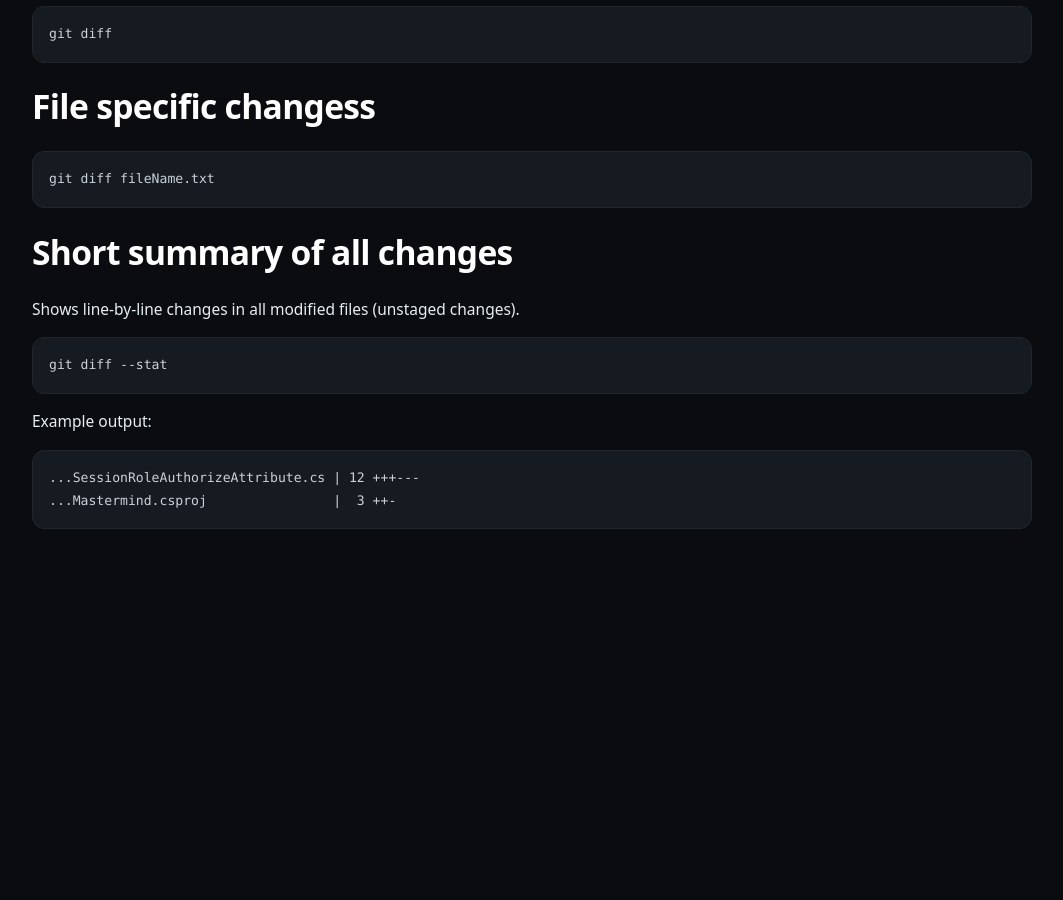
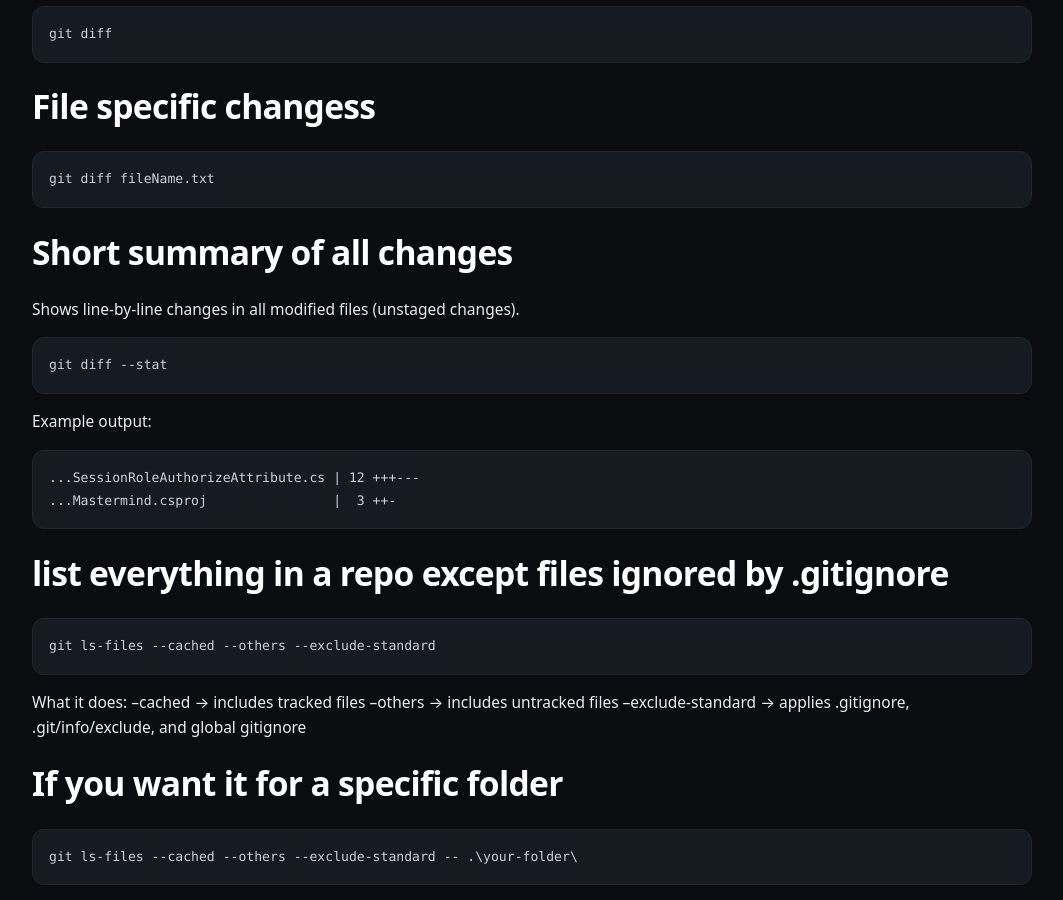
Before and after one commit to BBBB-44/_Codex, a Jekyll site: the page built from _codex/git-handbook.md, in a window 1280 px wide and 900 px high, scrolled down 1071 px. Shown: the whole window, without its empty margins (108-1171 px from the left). Built offline with Jekyll 4.4.1, drawn with Linux system fonts in a browser that asks for light colours; before the commit the page ends 1615 px from its top, so only the background shows below that.

Commit message:
Update git-handbook with ls-files command examples
Added examples for listing files in a Git repository.

````diff
--- a/_codex/git-handbook.md
+++ b/_codex/git-handbook.md
@@ -42,3 +42,17 @@ Example output:
 ...SessionRoleAuthorizeAttribute.cs | 12 +++---
 ...Mastermind.csproj                |  3 ++-
 ```
+
+# list everything in a repo except files ignored by .gitignore
+```
+git ls-files --cached --others --exclude-standard
+```
+What it does:
+--cached → includes tracked files
+--others → includes untracked files
+--exclude-standard → applies .gitignore, .git/info/exclude, and global gitignore
+
+# If you want it for a specific folder
+```
+git ls-files --cached --others --exclude-standard -- .\your-folder\
+```
````
